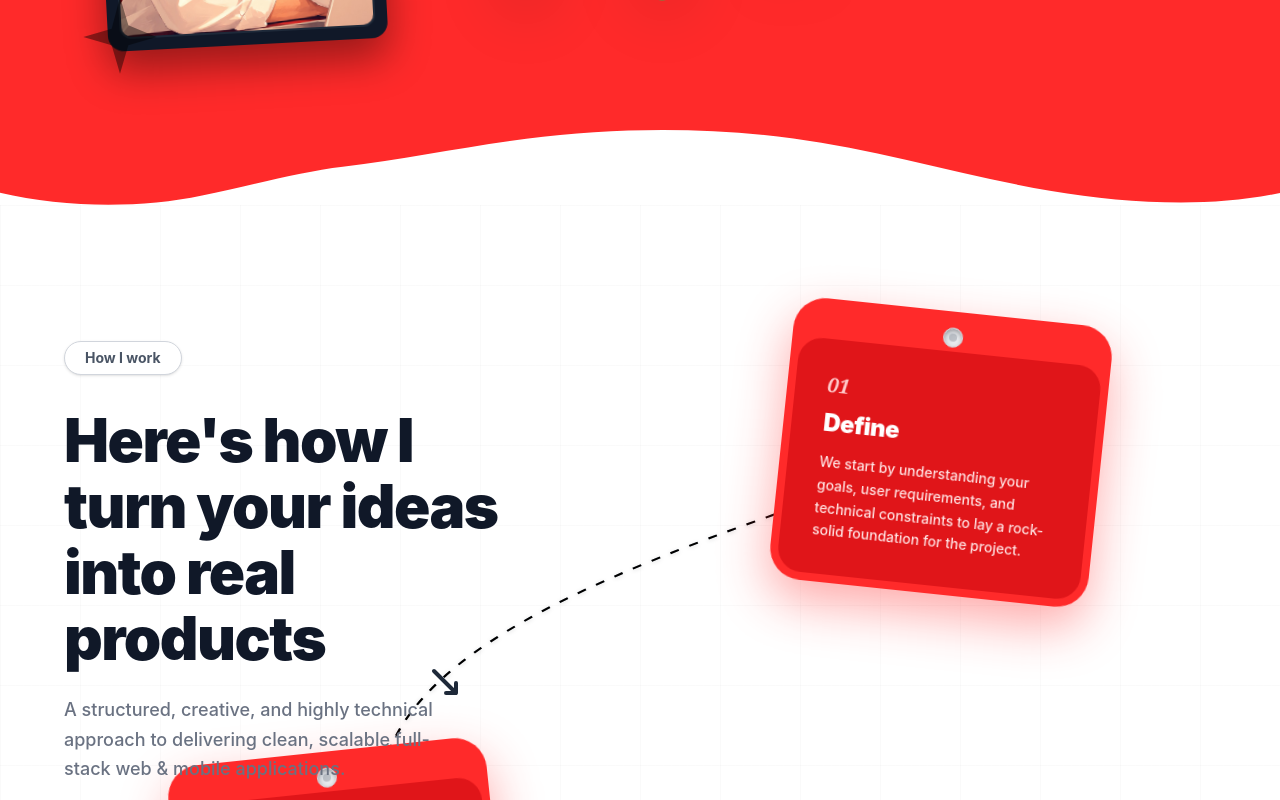
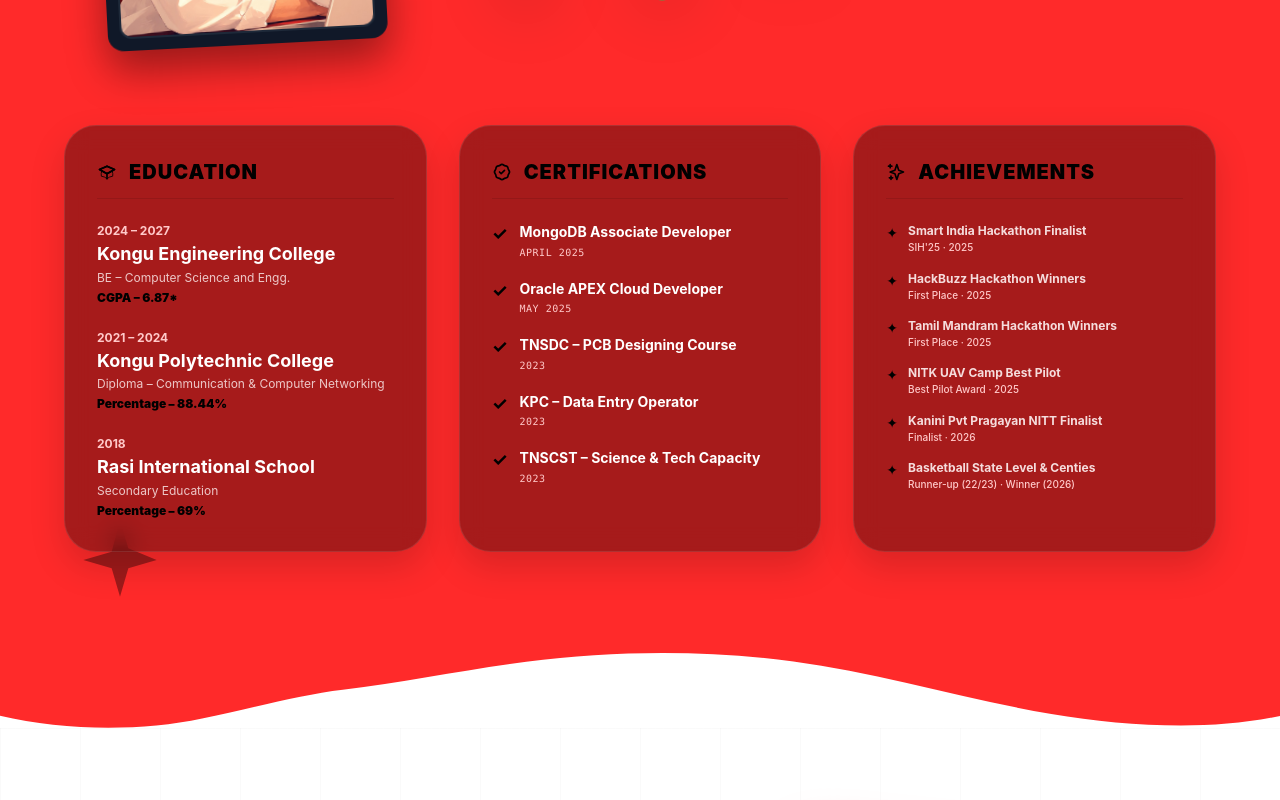
Before and after one commit to Dharsan5/video_portfolio, a React (Vite) app: page / in a window 1280 px wide. Shown: the part 1200-2000 px from the top of the page. Built offline with nearby package versions, Linux system fonts and the light colour scheme.

Commit message:
feat: add About section with profile bio, skills, education, and achievements

```diff
--- a/src/components/About.jsx
+++ b/src/components/About.jsx
@@ -6,12 +6,13 @@ import mongoImage from '../assets/about/mongodb.png';
 
 const About = () => {
   return (
-    <section className="bg-[#ff2a2a] pt-20 pb-40 px-6 md:px-12 w-full relative overflow-hidden font-sans">
-      <div className="max-w-6xl mx-auto flex flex-col md:flex-row gap-16 items-start">
+    <section id="about" className="bg-[#ff2a2a] pt-20 pb-44 px-6 md:px-12 w-full relative overflow-hidden font-sans">
+      <div className="max-w-6xl mx-auto flex flex-col gap-20">
 
+        {/* Top Row: Avatar & Bio */}
+        <div className="flex flex-col md:flex-row gap-16 items-start">
           {/* Left Side: ID Badge and Skills */}
           <div className="flex flex-col items-center w-full md:w-[350px] shrink-0 mt-12 md:mt-0">
-
             <div data-aos="drop-bounce" className="relative flex justify-center w-full">
               {/* Lanyard string */}
               <div className="absolute -top-32 left-1/2 w-3 h-40 bg-black transform -translate-x-1/2 shadow-inner z-0"></div>
@@ -34,12 +35,10 @@ const About = () => {
                 </div>
               </div>
             </div>
-
           </div>
 
           {/* Right Side: Info Content */}
           <div data-aos="fade-left" data-aos-delay="200" className="flex-1 text-white mt-8 md:mt-0 relative z-20">
-
             <h2 className="text-4xl md:text-5xl font-black text-black mb-4">Hello!</h2>
             <p className="text-lg font-bold mb-12 leading-relaxed max-w-3xl text-red-50">
               Hi, my name is <span className="text-black text-xl font-black mx-1 tracking-wide uppercase">Dharsan SP</span>, a motivated and flexible fresher with strong frontend development and full stack skills, based in <span className="text-black font-black">Tamil Nadu, India</span>. I build impactful web & mobile applications and love contributing to innovative software products.
@@ -66,8 +65,141 @@ const About = () => {
                 className="w-20 h-20 md:w-24 md:h-24 object-contain hover:scale-110 transition-transform duration-300 cursor-pointer drop-shadow-2xl"
               />
             </div>
+          </div>
+        </div>
+
+        {/* Bottom Row: Cards for Education, Certifications & Achievements */}
+        <div className="grid grid-cols-1 lg:grid-cols-3 gap-8 text-white relative z-20" data-aos="fade-up" data-aos-delay="200">
+
+          {/* Education Card */}
+          <div className="bg-black/35 backdrop-blur-md rounded-[2rem] p-8 border border-white/10 hover:border-black/30 transition-all duration-500 shadow-[0_15px_35px_rgba(0,0,0,0.15)] flex flex-col justify-between">
+            <div>
+              <h3 className="text-xl font-black text-black uppercase tracking-wider mb-6 border-b border-black/10 pb-3 flex items-center gap-3">
+                <svg className="w-5 h-5 text-black" fill="none" stroke="currentColor" viewBox="0 0 24 24"><path strokeLinecap="round" strokeLinejoin="round" strokeWidth="2" d="M12 14l9-5-9-4-9 4 9 5z"/><path d="M12 14l6.16-3.422a12.083 12.083 0 01.665 6.479A11.952 11.952 0 0012 20.055a11.952 11.952 0 00-6.824-2.998 12.078 12.078 0 01.665-6.479L12 14z"/><path strokeLinecap="round" strokeLinejoin="round" strokeWidth="2" d="M12 14l9-5-9-4-9 4 9 5zm0 0v6"/></svg>
+                Education
+              </h3>
+              <div className="space-y-6">
+                <div>
+                  <span className="text-xs font-bold text-red-200 block mb-1">2024 – 2027</span>
+                  <h4 className="font-bold text-lg leading-tight text-white">Kongu Engineering College</h4>
+                  <p className="text-xs text-red-50/80 mt-1">BE – Computer Science and Engg.</p>
+                  <p className="text-xs font-black text-black mt-1">CGPA – 6.87*</p>
+                </div>
+                <div>
+                  <span className="text-xs font-bold text-red-200 block mb-1">2021 – 2024</span>
+                  <h4 className="font-bold text-lg leading-tight text-white">Kongu Polytechnic College</h4>
+                  <p className="text-xs text-red-50/80 mt-1">Diploma – Communication & Computer Networking</p>
+                  <p className="text-xs font-black text-black mt-1">Percentage – 88.44%</p>
+                </div>
+                <div>
+                  <span className="text-xs font-bold text-red-200 block mb-1">2018</span>
+                  <h4 className="font-bold text-lg leading-tight text-white">Rasi International School</h4>
+                  <p className="text-xs text-red-50/80 mt-1">Secondary Education</p>
+                  <p className="text-xs font-black text-black mt-1">Percentage – 69%</p>
+                </div>
+              </div>
+            </div>
+          </div>
+
+          {/* Certifications Card */}
+          <div className="bg-black/35 backdrop-blur-md rounded-[2rem] p-8 border border-white/10 hover:border-black/30 transition-all duration-500 shadow-[0_15px_35px_rgba(0,0,0,0.15)]">
+            <h3 className="text-xl font-black text-black uppercase tracking-wider mb-6 border-b border-black/10 pb-3 flex items-center gap-3">
+              <svg className="w-5 h-5 text-black" fill="none" stroke="currentColor" viewBox="0 0 24 24"><path strokeLinecap="round" strokeLinejoin="round" strokeWidth="2" d="M9 12l2 2 4-4M7.835 4.697a3.42 3.42 0 001.946-.806 3.42 3.42 0 014.438 0 3.42 3.42 0 001.946.806 3.42 3.42 0 013.138 3.138 3.42 3.42 0 00.806 1.946 3.42 3.42 0 010 4.438 3.42 3.42 0 00-.806 1.946 3.42 3.42 0 01-3.138 3.138 3.42 3.42 0 00-1.946.806 3.42 3.42 0 01-4.438 0 3.42 3.42 0 00-1.946-.806 3.42 3.42 0 01-3.138-3.138 3.42 3.42 0 00-.806-1.946 3.42 3.42 0 010-4.438 3.42 3.42 0 00.806-1.946 3.42 3.42 0 013.138-3.138z"/></svg>
+              Certifications
+            </h3>
+            <ul className="space-y-5">
+              <li className="flex items-start gap-3">
+                <span className="text-black font-bold text-lg leading-none mt-0.5">✓</span>
+                <div>
+                  <h4 className="font-bold text-sm leading-tight text-white">MongoDB Associate Developer</h4>
+                  <p className="text-[10px] uppercase font-mono tracking-wider text-red-200 mt-1">April 2025</p>
+                </div>
+              </li>
+              <li className="flex items-start gap-3">
+                <span className="text-black font-bold text-lg leading-none mt-0.5">✓</span>
+                <div>
+                  <h4 className="font-bold text-sm leading-tight text-white">Oracle APEX Cloud Developer</h4>
+                  <p className="text-[10px] uppercase font-mono tracking-wider text-red-200 mt-1">May 2025</p>
+                </div>
+              </li>
+              <li className="flex items-start gap-3">
+                <span className="text-black font-bold text-lg leading-none mt-0.5">✓</span>
+                <div>
+                  <h4 className="font-bold text-sm leading-tight text-white">TNSDC – PCB Designing Course</h4>
+                  <p className="text-[10px] uppercase font-mono tracking-wider text-red-200 mt-1">2023</p>
+                </div>
+              </li>
+              <li className="flex items-start gap-3">
+                <span className="text-black font-bold text-lg leading-none mt-0.5">✓</span>
+                <div>
+                  <h4 className="font-bold text-sm leading-tight text-white">KPC – Data Entry Operator</h4>
+                  <p className="text-[10px] uppercase font-mono tracking-wider text-red-200 mt-1">2023</p>
+                </div>
+              </li>
+              <li className="flex items-start gap-3">
+                <span className="text-black font-bold text-lg leading-none mt-0.5">✓</span>
+                <div>
+                  <h4 className="font-bold text-sm leading-tight text-white">TNSCST – Science & Tech Capacity</h4>
+                  <p className="text-[10px] uppercase font-mono tracking-wider text-red-200 mt-1">2023</p>
+                </div>
+              </li>
+            </ul>
+          </div>
+
+          {/* Achievements Card */}
+          <div className="bg-black/35 backdrop-blur-md rounded-[2rem] p-8 border border-white/10 hover:border-black/30 transition-all duration-500 shadow-[0_15px_35px_rgba(0,0,0,0.15)]">
+            <h3 className="text-xl font-black text-black uppercase tracking-wider mb-6 border-b border-black/10 pb-3 flex items-center gap-3">
+              <svg className="w-5 h-5 text-black" fill="none" stroke="currentColor" viewBox="0 0 24 24"><path strokeLinecap="round" strokeLinejoin="round" strokeWidth="2" d="M5 3v4M3 5h4M6 17v4m-2-2h4m5-16l2.286 6.857L21 12l-5.714 2.143L13 21l-2.286-6.857L5 12l5.714-2.143L13 3z"/></svg>
+              Achievements
+            </h3>
+            <ul className="space-y-4 text-xs text-red-50/90 font-medium">
+              <li className="flex items-start gap-2.5">
+                <span className="text-black text-sm">✦</span>
+                <div>
+                  <strong>Smart India Hackathon Finalist</strong>
+                  <p className="text-[10px] text-red-200 mt-0.5">SIH'25 · 2025</p>
+                </div>
+              </li>
+              <li className="flex items-start gap-2.5">
+                <span className="text-black text-sm">✦</span>
+                <div>
+                  <strong>HackBuzz Hackathon Winners</strong>
+                  <p className="text-[10px] text-red-200 mt-0.5">First Place · 2025</p>
+                </div>
+              </li>
+              <li className="flex items-start gap-2.5">
+                <span className="text-black text-sm">✦</span>
+                <div>
+                  <strong>Tamil Mandram Hackathon Winners</strong>
+                  <p className="text-[10px] text-red-200 mt-0.5">First Place · 2025</p>
+                </div>
+              </li>
+              <li className="flex items-start gap-2.5">
+                <span className="text-black text-sm">✦</span>
+                <div>
+                  <strong>NITK UAV Camp Best Pilot</strong>
+                  <p className="text-[10px] text-red-200 mt-0.5">Best Pilot Award · 2025</p>
+                </div>
+              </li>
+              <li className="flex items-start gap-2.5">
+                <span className="text-black text-sm">✦</span>
+                <div>
+                  <strong>Kanini Pvt Pragayan NITT Finalist</strong>
+                  <p className="text-[10px] text-red-200 mt-0.5">Finalist · 2026</p>
+                </div>
+              </li>
+              <li className="flex items-start gap-2.5">
+                <span className="text-black text-sm">✦</span>
+                <div>
+                  <strong>Basketball State Level & Centies</strong>
+                  <p className="text-[10px] text-red-200 mt-0.5">Runner-up (22/23) · Winner (2026)</p>
+                </div>
+              </li>
+            </ul>
+          </div>
 
         </div>
+
       </div>
 
       {/* Torn paper divider at bottom */}
```
Lines whose indentation alone changed are shown as unchanged.
